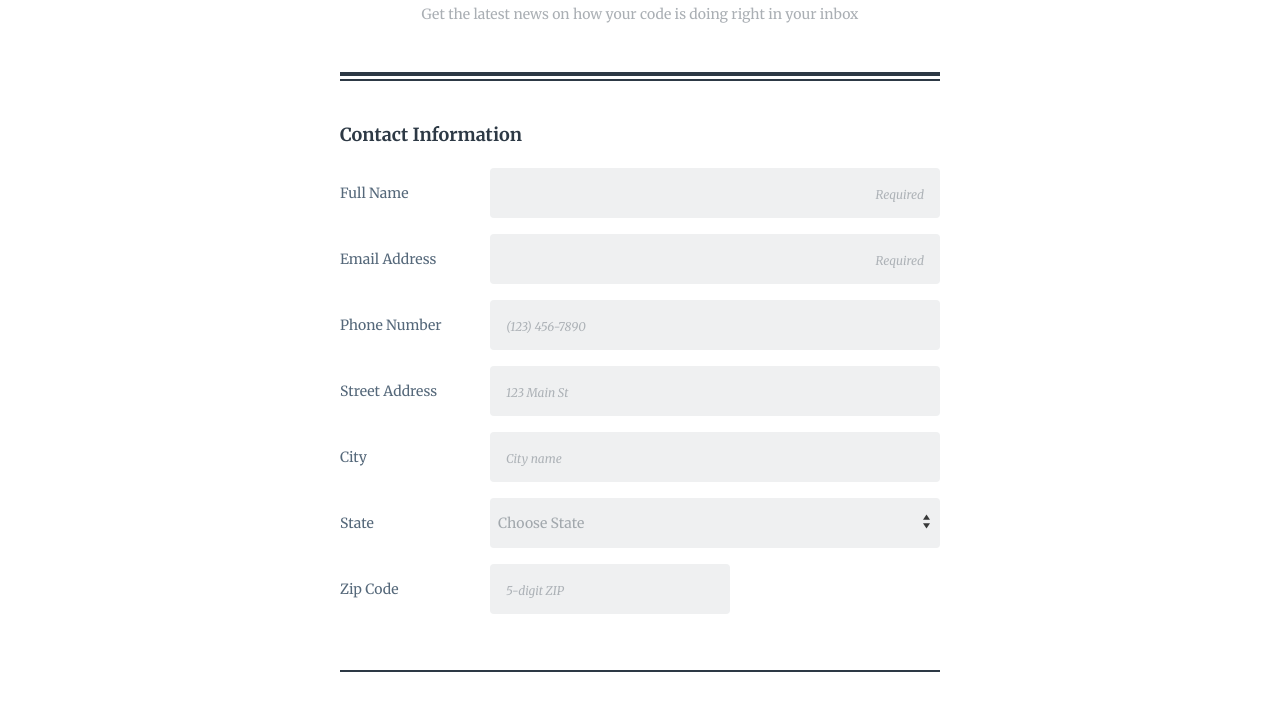
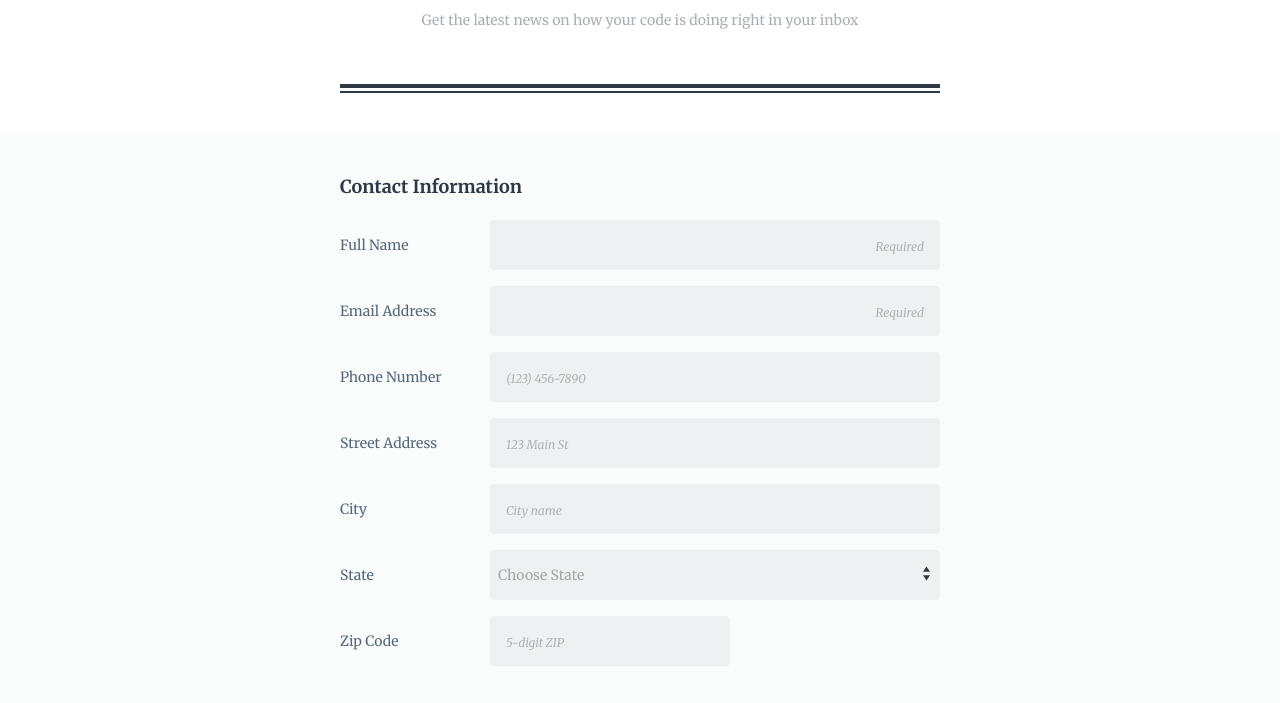
Before and after one commit to AngelaSorokina/An-Online-Registration-Form, a plain HTML site: page index.html in a window 1280 px wide. Shown: the part 190-893 px from the top of the page. Drawn offline with Linux system fonts and the light colour scheme.

Commit message:
adding background to form

```diff
--- a/css/styles.css
+++ b/css/styles.css
@@ -26,7 +26,6 @@ p, label {
   font-size: 0.875rem;
   font-weight: 400;
   line-height: 136%;
-  margin: 8px 0;
 }
 label {
   color:#55687A;
@@ -63,13 +62,24 @@ em {
   max-width: 90%;
   text-align: center;
 }
+form {
+  display: flex;
+  flex-direction: column;
+  row-gap:28px;
+  align-items: center;
+  width: 100%;
+  padding: 28px 0;
+  margin: 28px 0;
+  background-color: #FAFCFC;
+}
 .form-container,
 .checkbox-container,
 .radio-container,
 .textarea-container {
   display: flex;
   flex-direction: column;
-  padding-bottom: 16px;
+  max-width: 100%;
+  row-gap:16px;
 }
 .checkbox-container,
 .radio-container,
@@ -77,15 +87,17 @@ em {
   padding-bottom: 16px;
 }
 fieldset {
-  margin: 28px auto;
+  display: flex;
+  flex-direction: column;
+  row-gap: 16px;
   padding: 0;
-  max-width: 90%;
+  width: 90%;
   border: none;
 }
 /* Deviders */
 .hr-bold, .hr-light {
   border: none;
-  max-width: 90%;
+  width: 90%;
   background-color: #2D3945;
 }
 .hr-bold {
@@ -94,7 +106,7 @@ fieldset {
 }
 .hr-light {
   height: 2px;
-  margin: auto;
+  margin: 0 auto;
 }
 /*Form elements*/
 input:not([type="checkbox"]):not([type="radio"]),
@@ -144,10 +156,12 @@ textarea {
   height: 100px;
 }
 button {
-  margin: 8px 0;
   background: #4EBBB5;
   height: 60px;
   color: white;
+}
+button:focus {
+  outline: 2px solid #46698B;
 }
 .copiright {
   margin-bottom:15vh;
@@ -161,6 +175,11 @@ button {
     font-size: 1.5rem;
   }
   /*Form elements*/
+  form {
+    row-gap:40px;
+    padding: 40px 0;
+    margin: 40px 0;
+  }
   input:not([type="checkbox"]):not([type="radio"]),
   select{
     flex-grow: 1;
@@ -181,7 +200,4 @@ button {
   .form-container.zip {
     max-width: 65%;
   }
-  fieldset {
-    margin: 40px auto;
-  }
 }
```
